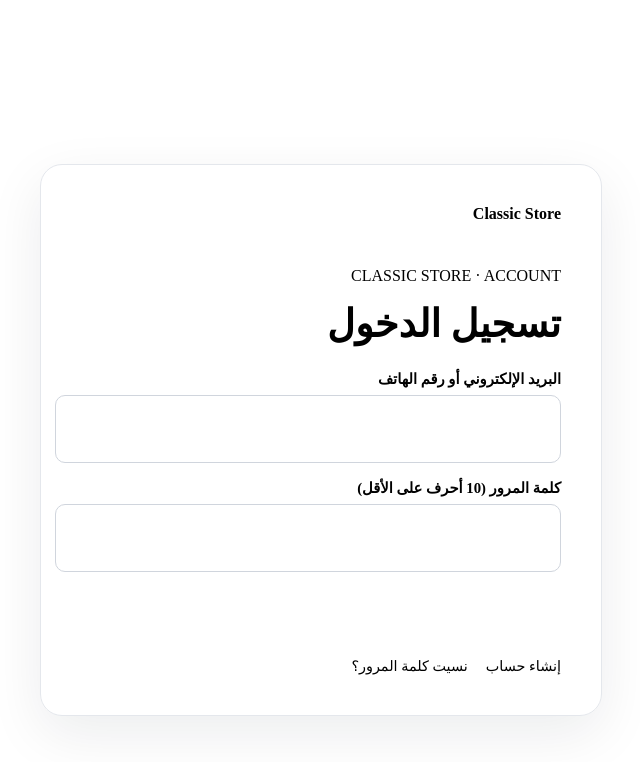
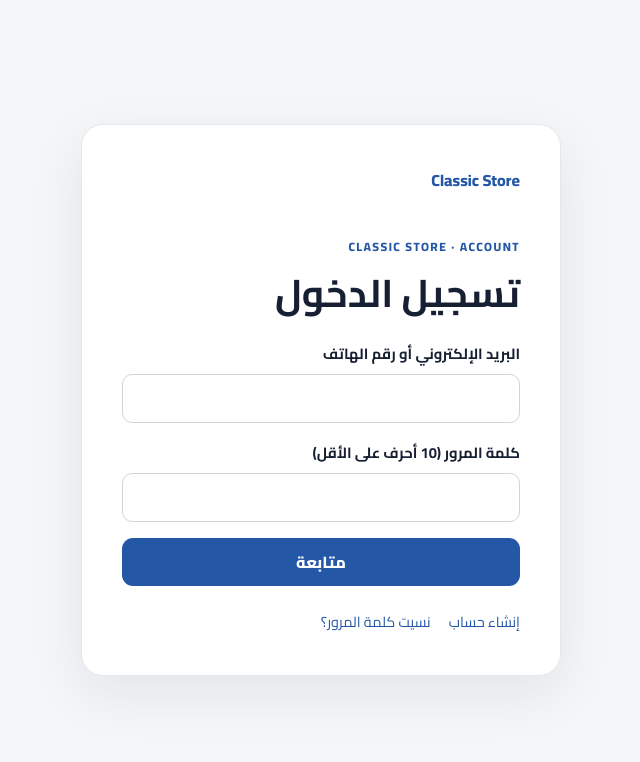
Before and after one commit to mosalah00x-source/classic-store-New, a Next.js app in the folder frontend/: page /ar/login in a window 1280 px wide. Shown: the top 762 px of the page, without its empty margins (319-959 px from the left). Built offline with nearby package versions, Linux system fonts and the light colour scheme.

Commit message:
fix(frontend): preserve foundation styles and static reset route

```diff
--- a/frontend/src/app/globals.css
+++ b/frontend/src/app/globals.css
@@ -1,3 +1,41 @@
+ :root {
+  --color-surface: #ffffff;
+  --color-surface-muted: #f5f6f8;
+  --color-text: #172033;
+  --color-text-muted: #667085;
+  --color-primary: #2457a6;
+  --color-primary-soft: #eaf1fc;
+  --color-danger: #b42318;
+  --color-danger-soft: #fff1f0;
+  --color-success: #067647;
+  --color-success-soft: #ecfdf3;
+  --space-1: 4px; --space-2: 8px; --space-3: 12px; --space-4: 16px;
+  --space-6: 24px; --space-8: 32px; --space-12: 48px; --space-16: 64px;
+  --font-body: var(--font-arabic), var(--font-latin), sans-serif;
+}
+* { box-sizing: border-box; }
+html, body { margin: 0; min-height: 100%; }
+body { background: var(--color-surface-muted); color: var(--color-text); font-family: var(--font-body); }
+a { color: inherit; }
+.page-shell { width: min(1120px, calc(100% - 40px)); margin-inline: auto; padding-block: var(--space-6) var(--space-12); }
+.topbar { display: flex; align-items: center; gap: var(--space-3); padding-block: var(--space-3); }
+.brand-mark { display: grid; place-items: center; width: 42px; height: 42px; border-radius: 13px; background: var(--color-primary); color: white; font-weight: 800; }
+.brand-name { font-weight: 750; }
+.locale-switcher { margin-inline-start: auto; color: var(--color-primary); text-decoration: none; border: 1px solid #d0d5dd; border-radius: 999px; padding: 9px 16px; font-size: .9rem; }
+.hero { padding-block: var(--space-16) var(--space-12); max-width: 760px; }
+.eyebrow { color: var(--color-primary); font-size: .75rem; font-weight: 800; letter-spacing: .12em; }
+h1 { font-size: clamp(2rem, 5vw, 3.5rem); line-height: 1.2; margin-block: var(--space-3); }
+.hero-copy { color: var(--color-text-muted); font-size: 1.1rem; line-height: 1.9; }
+.states-grid { display: grid; grid-template-columns: repeat(2, minmax(0, 1fr)); gap: var(--space-4); }
+.state-card { background: var(--color-surface); border: 1px solid #e4e7ec; border-radius: 18px; padding: var(--space-6); min-height: 180px; }
+.state-icon { display: inline-grid; place-items: center; width: 36px; height: 36px; border-radius: 11px; background: var(--color-primary-soft); color: var(--color-primary); font-weight: 800; }
+.state-card h2 { font-size: 1.05rem; margin-block: var(--space-4) var(--space-2); }
+.state-card p { color: var(--color-text-muted); margin: 0; line-height: 1.7; }
+.state-error .state-icon { background: var(--color-danger-soft); color: var(--color-danger); }
+.state-success .state-icon { background: var(--color-success-soft); color: var(--color-success); }
+footer { color: var(--color-text-muted); padding-block: var(--space-12) var(--space-4); font-size: .85rem; }
+@media (max-width: 640px) { .states-grid { grid-template-columns: 1fr; } .hero { padding-block: var(--space-12) var(--space-8); } }
+
 .auth-shell { min-height: 100vh; display: grid; place-items: center; padding: 32px 20px; }
 .auth-card { width: min(100%, 480px); background: var(--color-surface); border: 1px solid #e4e7ec; border-radius: 22px; padding: clamp(24px, 5vw, 40px); box-shadow: 0 18px 55px rgba(16, 24, 40, .08); }
 .auth-brand { display: inline-block; color: var(--color-primary); font-weight: 800; text-decoration: none; margin-bottom: 28px; }
```
Also changed, not shown: frontend/src/app/[locale]/reset-password/page.tsx (+8 -42 lines), frontend/src/components/ResetPasswordForm.tsx (added, +41 -0 lines).
